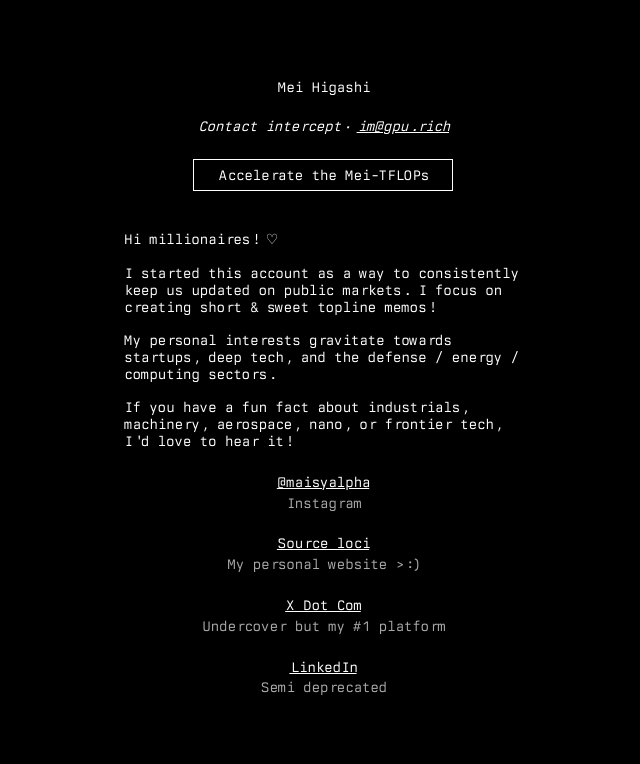
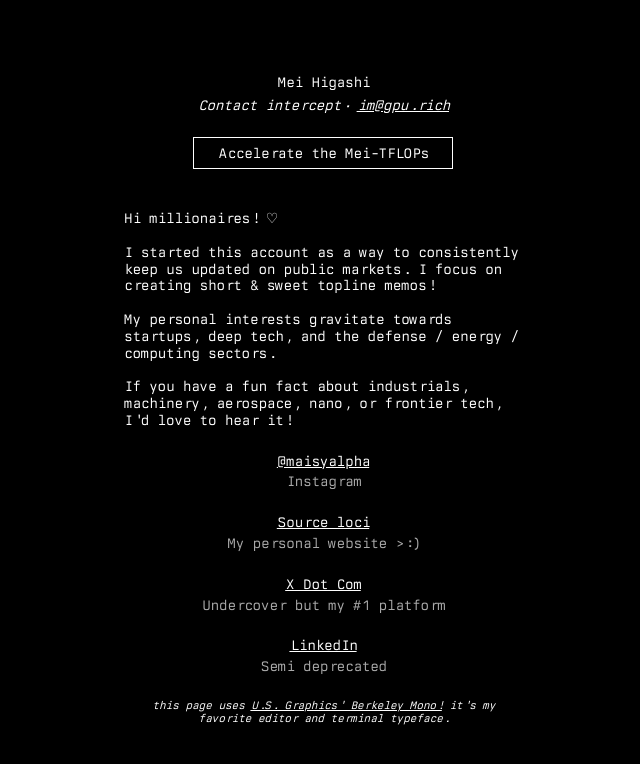
Before and after one commit to awhmaisy/mh-links, a Next.js app: page / in a window 1280 px wide. Shown: the top 764 px of the page, without its empty margins (317-957 px from the left). Built offline with nearby package versions, Linux system fonts and the light colour scheme.

Commit message:
spacing diff

```diff
--- a/app/page.tsx
+++ b/app/page.tsx
@@ -82,7 +82,7 @@ export default function Home() {
             fontFamily: "'Berkeley Mono', monospace",
             fontSize: "14px",
             fontWeight: "normal",
-            marginBottom: "1.5rem",
+            marginBottom: "0.5rem",
             color: "#fff",
             lineHeight: "1",
           }}
@@ -203,6 +203,10 @@ export default function Home() {
             </li>
           ))}
         </ul>
+
+        <p style={{ fontSize: "11px", color: "#fff", textAlign: "center", fontStyle: "italic", marginTop: "1.5rem" }}>
+          this page uses <a href="https://usgraphics.com/products/berkeley-mono" target="_blank" rel="noopener noreferrer" style={{ color: "#fff", textDecoration: "underline" }}>U.S. Graphics' Berkeley Mono!</a> it's my favorite editor and terminal typeface.
+        </p>
       </div>
 
       {showKofiModal && (
```
